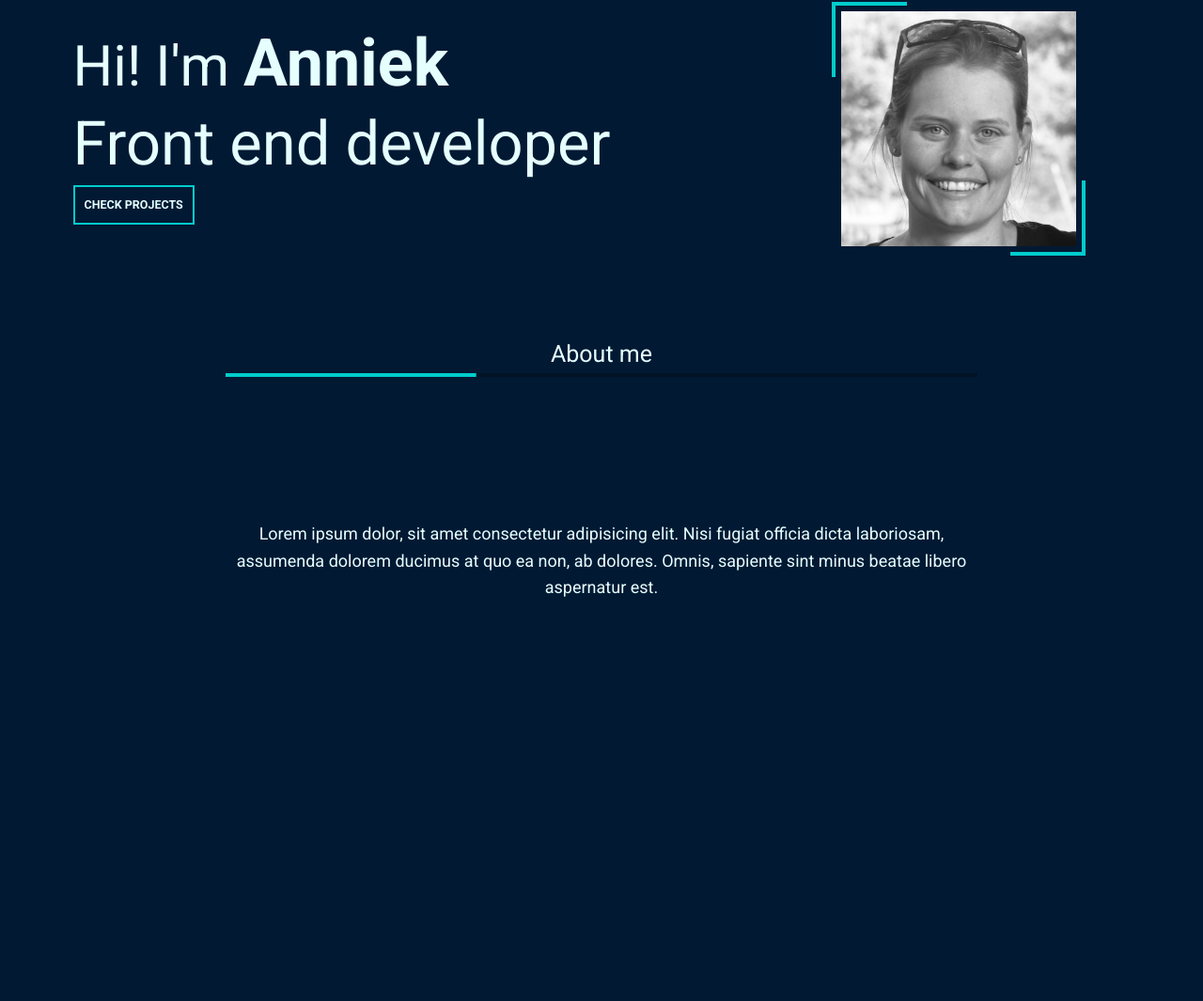
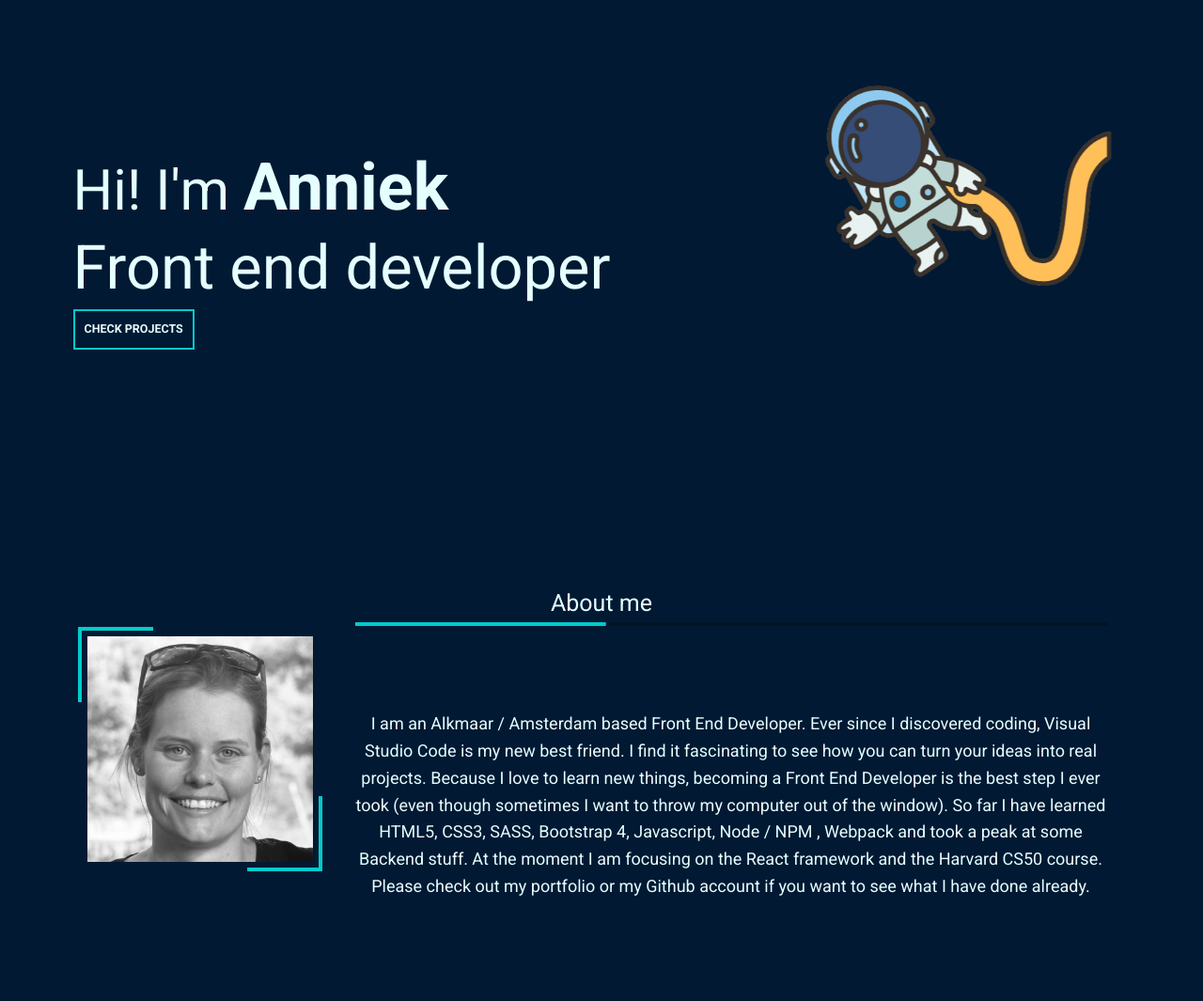
Before and after one commit to Keinna/portfolio-anniek, a website: page index.html in a window 1280 px wide. Shown: the part 142-1207 px from the top of the page at 94% size. Drawn offline with nearby package versions, Linux system fonts and the light colour scheme.

Commit message:
try something new header

```diff
--- a/index.html
+++ b/index.html
@@ -57,34 +57,72 @@
                         <p><a href="#" class="btn btn-lg btn-outline-secondary">Check projects</a></p>
                 </div>
                 <div class="col-md-4 d-flex justify-content-center">
-                    <div class="fancy-border">
-                        <div class="profile-picture">
-                            <img src="/assets/img/profielfoto.jpg" alt="" class="img-fluid">
+                    <div class="astronaut">
+                        <img src="/assets/img/astronaut.png" alt="" class="img-fluid">
+                        <svg class="stars__wrap">
+                            <use class="star-1" xlink:href="assets/img/sprite.svg#icon-stars"></use>
+                        </svg>
                     </div>
                 </div>
             </div>
         </div>
+
+
+        <!-- <div class="effect effect__wrap">
+            <div class="star--1">
+                <img src="/assets/img/star1.svg" alt="">
             </div>
+            <div class="star--2"></div>
+            <div class="star--2"></div>
+
+        </div> -->
     </header>
 
     <main>
         <section class="about vh-100">
             <h2 class="text-center fs-1">About me</h2>
             <div class="container">
-
+                <div class="row gap-4">
+                    <div class="col-md-3 order-1 order-md-0">
+                        <div class="fancy-border m-4">
+                            <div class="profile-picture">
+                                <img src="/assets/img/profielfoto.jpg" alt="" class="img-fluid">
+                            </div>
+                        </div>
+                    </div>
+                    <div class="col-md-5">
                         <div class="swiper mySwiper">
                             <div class="swiper-wrapper">
-                        <div class="swiper-slide">Lorem ipsum dolor, sit amet consectetur adipisicing elit. Nisi fugiat
-                            officia dicta laboriosam, assumenda dolorem ducimus at quo ea non, ab dolores. Omnis,
-                            sapiente sint minus beatae libero aspernatur est.</div>
-                        <div class="swiper-slide">Lorem ipsum dolor, sit amet consectetur adipisicing elit. Maxime
-                            possimus tempora et quisquam ipsum, hic numquam, unde distinctio laboriosam corporis,
+                                <div class="swiper-slide">
+                                    <p>
+                                        I am an Alkmaar / Amsterdam based Front End Developer. Ever since I discovered
+                                        coding, Visual Studio Code
+                                        is my new best friend. I find it fascinating to see how you can turn your ideas
+                                        into real projects. Because I love
+                                        to learn new things, becoming a Front End Developer is the best step I ever took
+                                        (even though sometimes I want to throw my computer
+                                        out of the window). So far I have learned <span>HTML5</span>, <span>CSS3</span>,
+                                        <span>SASS</span>, <span>Bootstrap 4</span>,
+                                        <span>Javascript</span>, <span>Node / NPM </span>, <span>Webpack</span> and took
+                                        a peak at some
+                                        Backend stuff. At the moment I am focusing on the
+                                        <span>React</span> framework and the Harvard CS50 course.
+                                        Please check out my portfolio or my Github account if you want to see what I
+                                        have done already.
+                                    </p>
+                                </div>
+                                <div class="swiper-slide">Lorem ipsum dolor, sit amet consectetur adipisicing elit.
+                                    Maxime
+                                    possimus tempora et quisquam ipsum, hic numquam, unde distinctio laboriosam
+                                    corporis,
                                     mollitia ab! Doloremque ab dolorem deleniti, enim inventore earum explicabo?</div>
                                 <div class="swiper-slide">Slide 3</div>
                             </div>
                             <div class="swiper-pagination"></div>
                         </div>
 
+                    </div>
+                </div>
 
             </div>
         </section>
--- /dev/null
+++ b/scss/components/_animations.scss
@@ -0,0 +1,42 @@
+.astronaut{
+    display: inline-block;
+    animation: float 5s ease-in-out infinite;
+}
+
+@keyframes float {
+    0%{
+        transform: translate(0);
+    }
+    50%{
+        transform: translateY(-15px);
+    }
+    100%{
+        transform: translate(0);
+    }
+}
+
+
+
+.stars__wrap {
+    // position: absolute;
+    z-index: 1;
+  }
+
+  .star-1 {
+    left: 10%;
+    bottom: 10%;
+    -webkit-animation: opacity 5s linear infinite;
+            animation: opacity 5s linear infinite;
+  }
+
+  @keyframes opacity {
+    0% {
+      opacity: 0;
+    }
+    50%{
+        opacity: 1;
+    }
+    100% {
+      opacity: 0;
+    }
+  }
--- a/scss/components/_base.scss
+++ b/scss/components/_base.scss
@@ -39,8 +39,8 @@ body {
   margin-bottom:10rem;
 }
 
-.profile-picture{
-  width: 250px;
-  height: auto;
+// .profile-picture{
+//   width: 250px;
+//   height: auto;
 
-}
+// }
--- a/scss/components/_swiper.scss
+++ b/scss/components/_swiper.scss
@@ -1,7 +1,12 @@
 
 .swiper {
-    width: 800px;
+    width: 300px;
     height: 400px;
+
+    @media (min-width: 576px) {
+        width: 800px;
+        height: 400px;
+     }
   }
 
   .swiper-slide {
```
Also changed, not shown: assets/img/astronaut.png (added), assets/img/sprite.svg (added), assets/img/star1.svg (added), assets/img/star2.svg (added), assets/img/star3.svg (added), assets/img/stars.svg (added), css/styles.min.css, 1 other file. Lines whose indentation alone changed are shown as unchanged.
